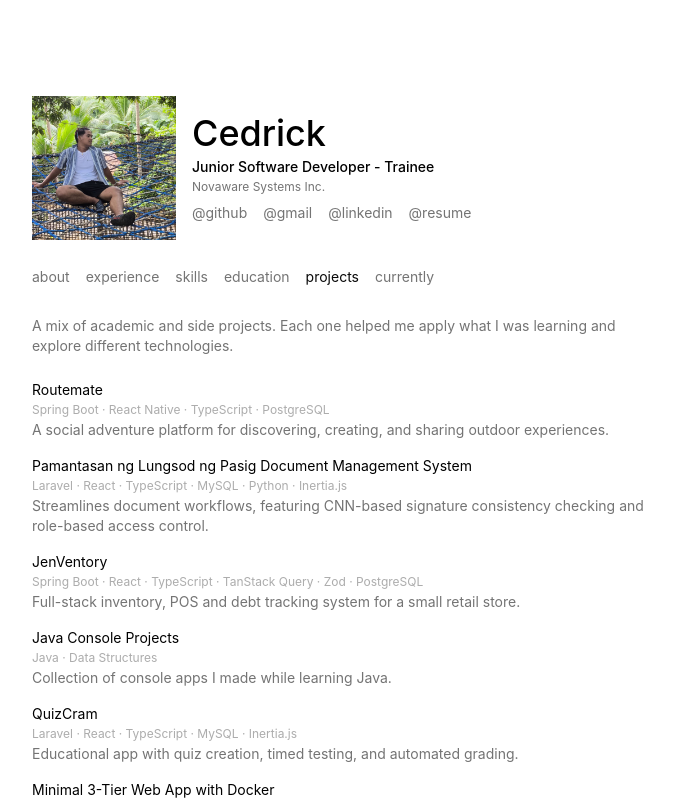
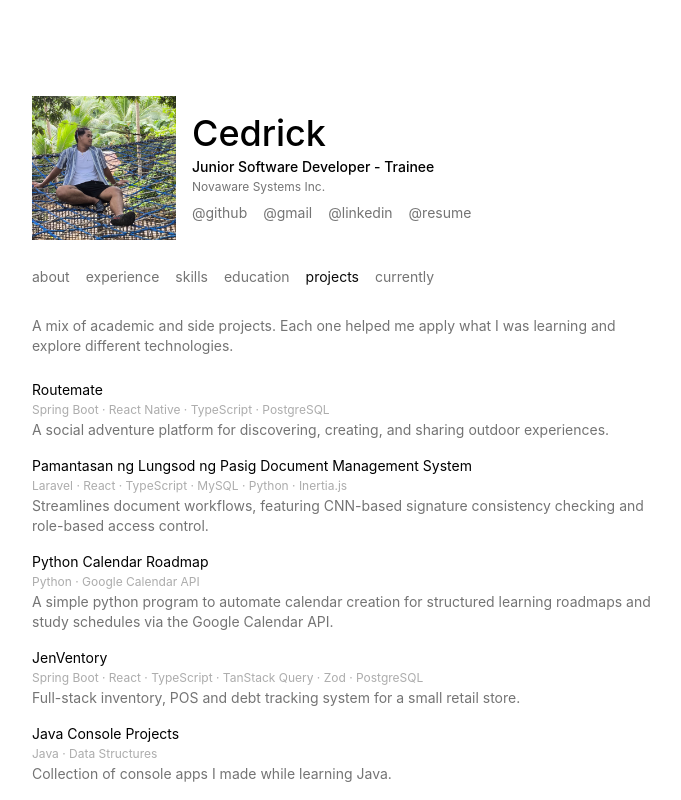
Before and after one commit to Cedrickkk/hulaanmo, a React (Vite) app: page /projects in a window 1280 px wide. Shown: the top 800 px of the page, without its empty margins (296-977 px from the left). Built offline with nearby package versions, Linux system fonts and the light colour scheme.

Commit message:
add new project entry

```diff
--- a/src/data/project.ts
+++ b/src/data/project.ts
@@ -19,6 +19,13 @@ export const projects: Project[] = [
       "Streamlines document workflows, featuring CNN-based signature consistency checking and role-based access control.",
     tech: ["Laravel", "React", "TypeScript", "MySQL", "Python", "Inertia.js"],
     link: "https://github.com/Cedrickkk/qmsopticore",
+  },
+  {
+    name: "Python Calendar Roadmap",
+    description:
+      "A simple python program to automate calendar creation for structured learning roadmaps and study schedules via the Google Calendar API.",
+    tech: ["Python", "Google Calendar API"],
+    link: "https://github.com/Cedrickkk/python-calendar-bootcamp",
   },
   {
     name: "JenVentory",
```
